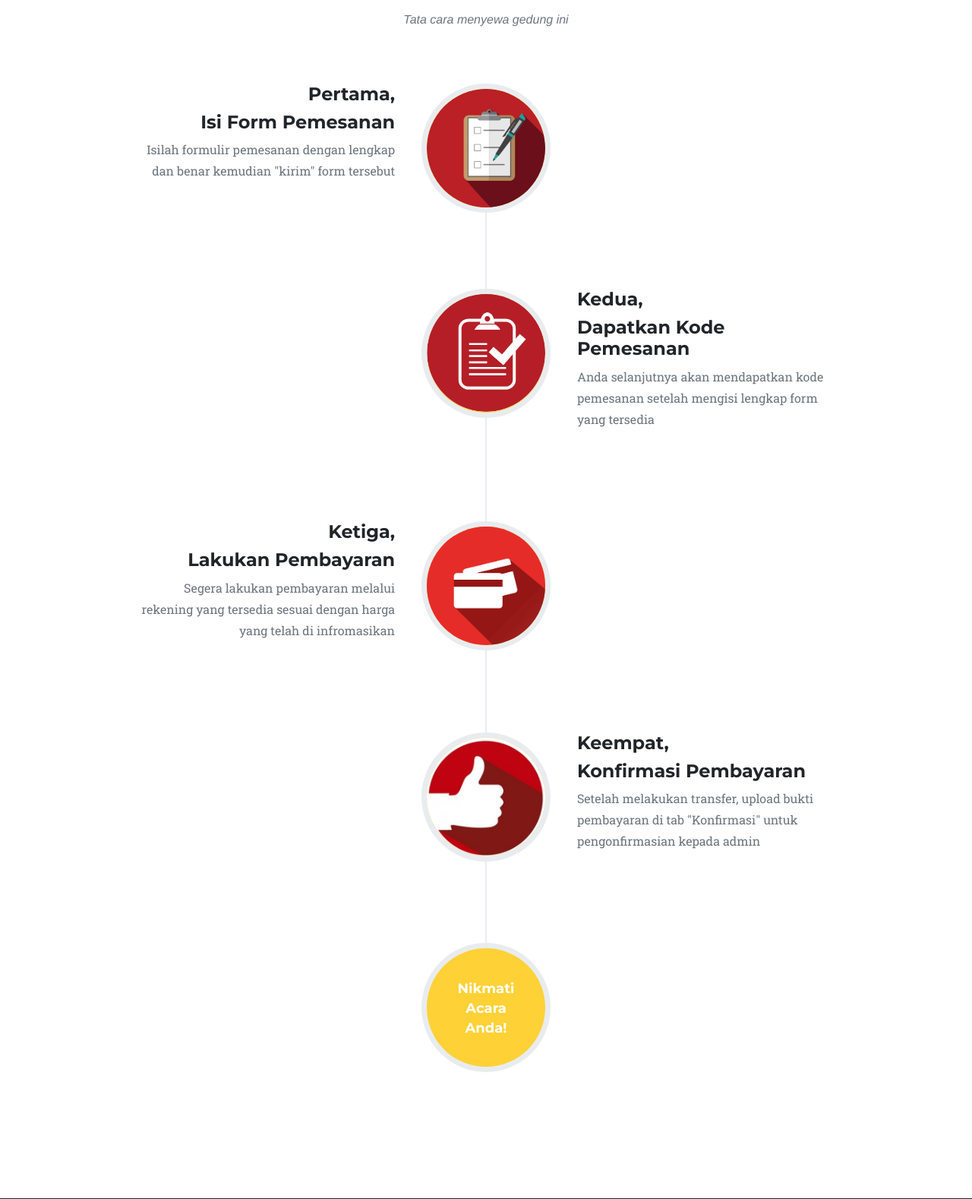
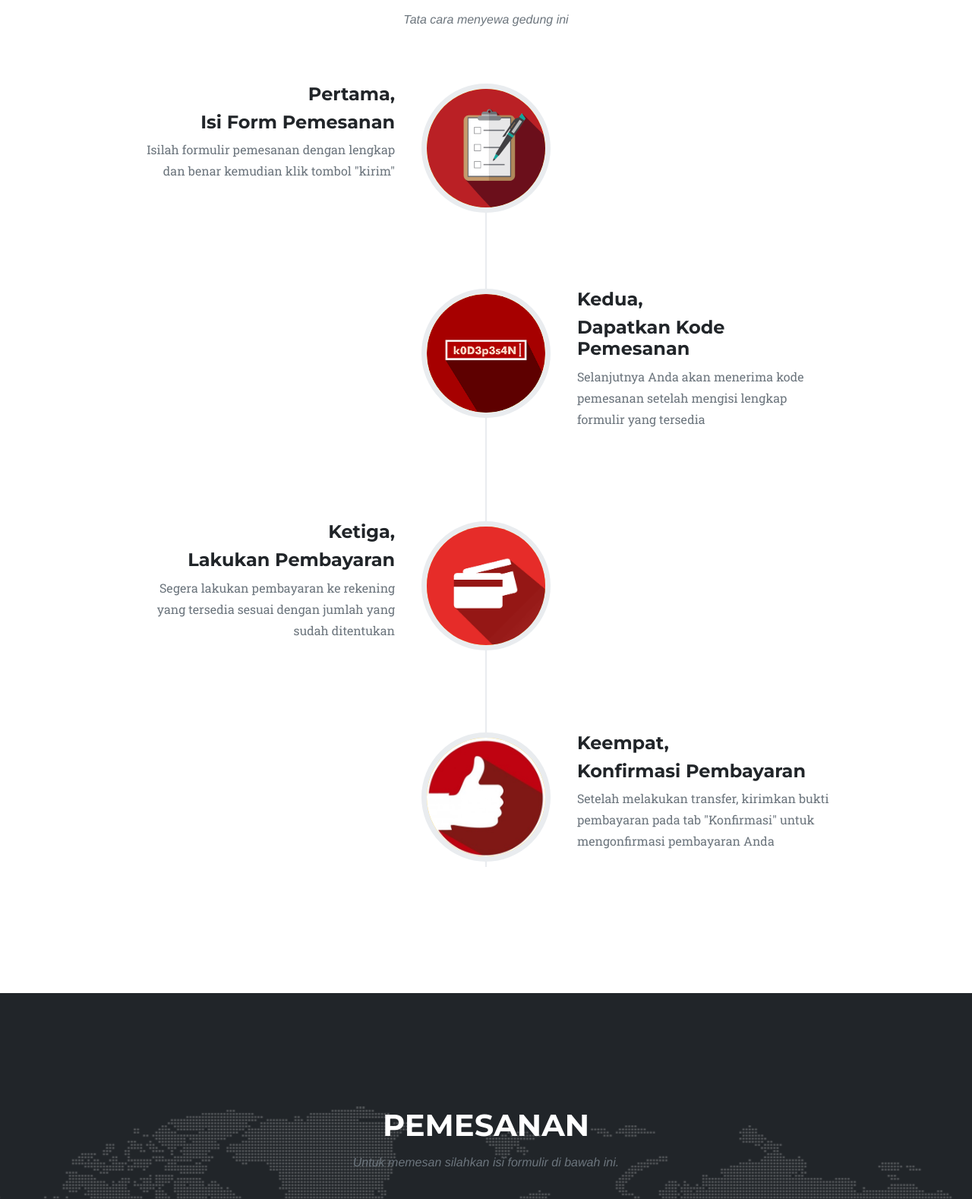
Before and after one commit to salsapr/ProjectWork, a CodeIgniter app: page /ProjectWork/index.php/home/ in a window 1280 px wide. Shown: the part 2880-4458 px from the top of the page at 76% size. Run offline with CodeIgniter, Linux system fonts and the light colour scheme; some libraries are stand-ins or nearby versions; some web fonts are replaced.

Commit message:
Edit Informasi

```diff
--- a/application/views/template_view.php
+++ b/application/views/template_view.php
@@ -184,14 +184,14 @@
                     <h4 class="subheading">Isi Form Pemesanan</h4>
                   </div>
                   <div class="timeline-body">
-                    <p class="text-muted">Isilah formulir pemesanan dengan lengkap dan benar kemudian "kirim" form tersebut</p>
+                    <p class="text-muted">Isilah formulir pemesanan dengan lengkap dan benar kemudian klik tombol "kirim"</p>
                   </div>
                 </div>
               </li>
               <li class="timeline-inverted">
                 <div class="timeline-image">
                  <!-- <i class="fa fa-check-square-o fa-volume-up fa-stack fa-4x fa-inverse"></i> -->
-                  <img class="rounded-circle img-fluid" src="<?php echo base_url(); ?>assets/img/about/form-check.png" alt="">
+                  <img class="rounded-circle img-fluid" src="<?php echo base_url(); ?>assets/img/about/form-code.png" alt="">
                 </div>
                 <div class="timeline-panel">
                   <div class="timeline-heading">
@@ -199,7 +199,7 @@
                     <h4 class="subheading">Dapatkan Kode Pemesanan</h4>
                   </div>
                   <div class="timeline-body">
-                    <p class="text-muted">Anda selanjutnya akan mendapatkan kode pemesanan setelah mengisi lengkap form yang tersedia</p>
+                    <p class="text-muted">Selanjutnya Anda akan menerima kode pemesanan setelah mengisi lengkap formulir yang tersedia</p>
                   </div>
                 </div>
               </li>
@@ -214,7 +214,7 @@
                     <h4 class="subheading">Lakukan Pembayaran</h4>
                   </div>
                   <div class="timeline-body">
-                    <p class="text-muted">Segera lakukan pembayaran melalui rekening yang tersedia sesuai dengan harga yang telah di infromasikan</p>
+                    <p class="text-muted">Segera lakukan pembayaran ke rekening yang tersedia sesuai dengan jumlah yang sudah ditentukan</p>
                   </div>
                 </div>
               </li>
@@ -229,17 +229,11 @@
                     <h4 class="subheading">Konfirmasi Pembayaran</h4>
                   </div>
                   <div class="timeline-body">
-                    <p class="text-muted">Setelah melakukan transfer, upload bukti pembayaran di tab "Konfirmasi" untuk pengonfirmasian kepada admin</p>
+                    <p class="text-muted">Setelah melakukan transfer, kirimkan bukti pembayaran pada tab "Konfirmasi" untuk mengonfirmasi pembayaran Anda</p>
                   </div>
                 </div>
               </li>
-              <li class="timeline-inverted">
-                <div class="timeline-image">
-                  <h4>Nikmati
-                    <br>Acara
-                    <br>Anda!</h4>
-                </div>
-              </li>
+
             </ul>
           </div>
         </div>
```
Also changed, not shown: assets/img/about/checklist-o.png (deleted), assets/img/about/form-check - Copy.png (deleted), assets/img/about/form-check.png (deleted), assets/img/about/form-code.png (added), assets/img/about/icon-red.png (deleted).
